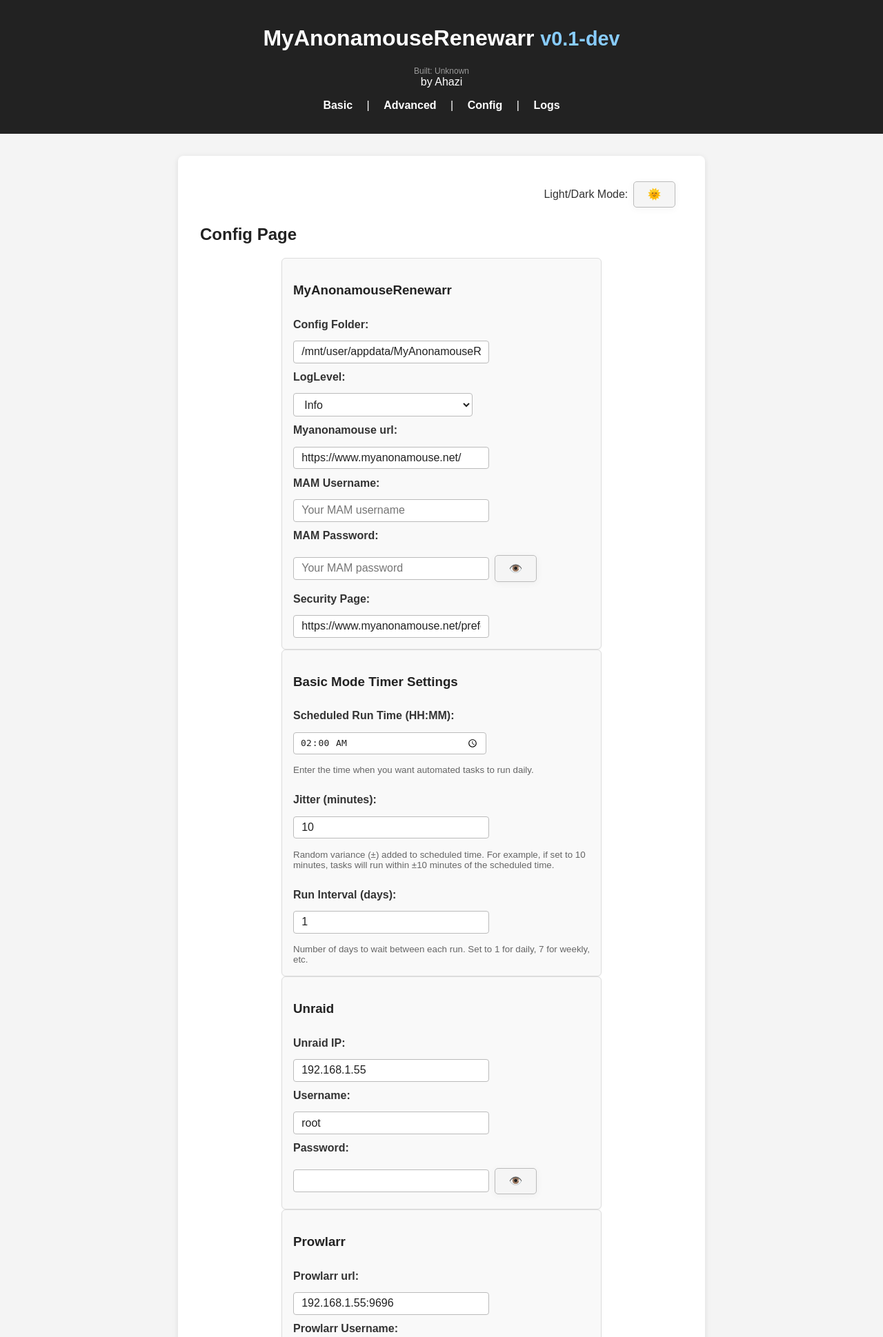
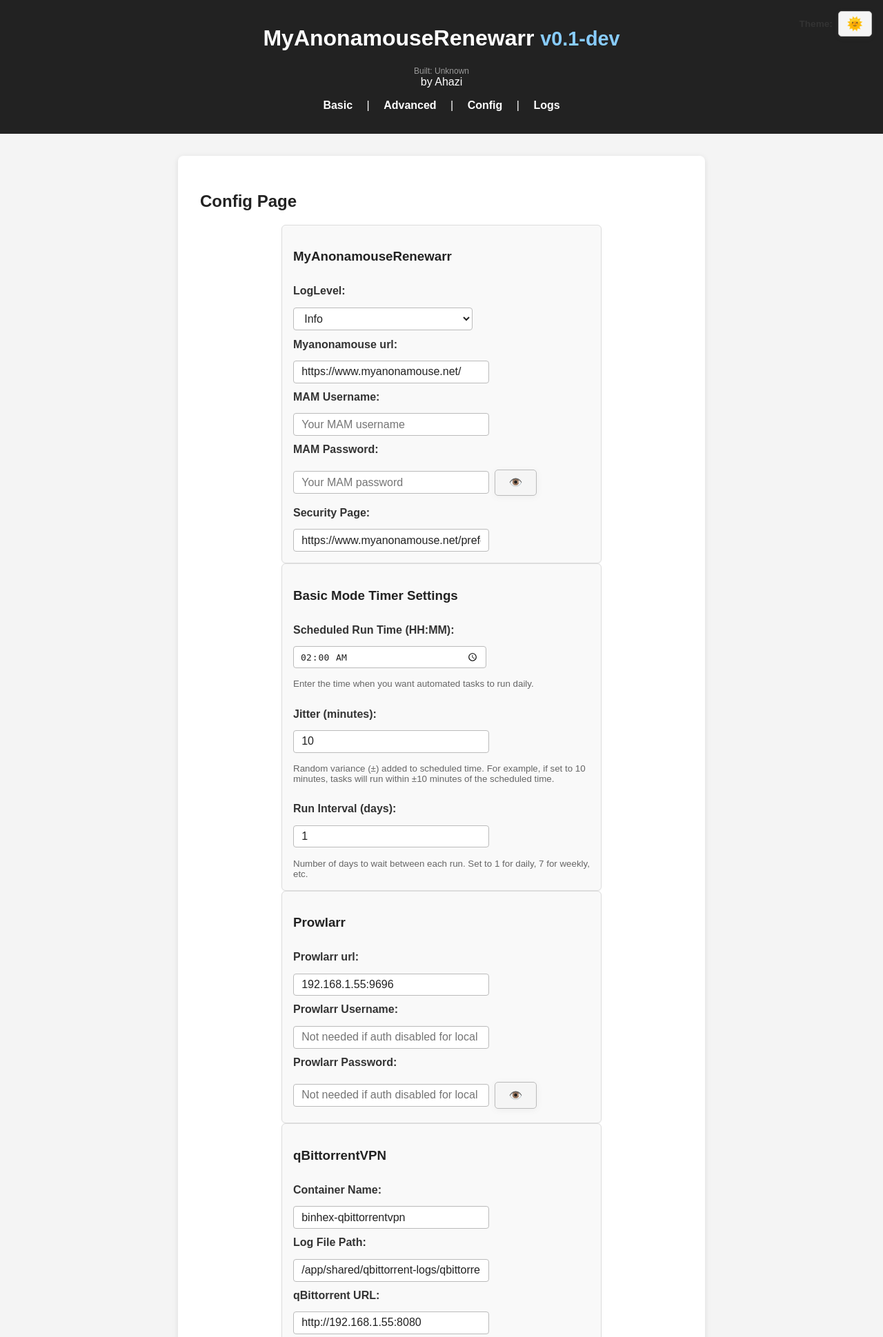
Before and after one commit to Ahazii/MAMRenewARR, a Flask app: page /config in a window 1280 px wide. Shown: the top 1939 px of the page at 69% size. Run offline with Flask 3, Linux system fonts and the light colour scheme; data that the repository does not hold is empty; parts of the project's set-up code (start-up, migrations or seed data) failed here and were passed over.

Commit message:
Feature: Move theme toggle to header, add timer description, remove unused config fields, enhance failure details in run history

```diff
--- a/app.py
+++ b/app.py
@@ -3076,21 +3076,28 @@ def save_run_to_history(success, steps):
     from datetime import datetime
 
     with timer_lock:
-        # Determine status
+        # Determine status and build detailed message
         if success:
             status = 'Success'
+            details = f"All {len(steps)} steps completed successfully"
         else:
             failed_steps = [s for s in steps if s['status'] in ['FAILED', 'ERROR']]
+            success_count = len([s for s in steps if s['status'] == 'SUCCESS'])
+
             if failed_steps:
                 status = 'Partial'
+                # Build detailed failure message
+                failed_names = [f"{s['name']} ({s['message'][:50]}...)" if len(s['message']) > 50 else f"{s['name']} ({s['message']})" for s in failed_steps]
+                details = f"{success_count}/{len(steps)} succeeded. Failed: {'; '.join(failed_names)}"
             else:
                 status = 'Failed'
+                details = f"All {len(steps)} steps failed"
 
         # Create history entry
         entry = {
             'timestamp': datetime.now().strftime('%Y-%m-%d %H:%M:%S'),
             'status': status,
-            'details': f"{len([s for s in steps if s['status'] == 'SUCCESS'])}/{len(steps)} steps succeeded"
+            'details': details
         }
 
         # Add to history (keep last 10)
--- a/templates/advanced.html
+++ b/templates/advanced.html
@@ -1,9 +1,5 @@
 {% extends "base.html" %}
 {% block content %}
-<div class="theme-toggle-bar">
-  <label for="theme-toggle">Light/Dark Mode:</label>
-  <button id="theme-toggle" title="Toggle light/dark mode">🌞/🌜</button>
-</div>
 <h2>Advanced Mode</h2>
 <div class="box">
   <h3>Step 1</h3>
--- a/templates/base.html
+++ b/templates/base.html
@@ -106,12 +106,39 @@ body.dark-mode .box button:hover, body.dark-mode button:hover {
 
 
         .button-row { display: flex; flex-wrap: wrap; gap: 0.6em; margin-bottom: 1em; }
-        .theme-toggle-bar { display: flex; justify-content: flex-end; align-items: center; margin-bottom: 1em; }
-        .theme-toggle-bar label { margin: 0 0.5em 0 0; min-width: unset; font-weight: 500; color: #444; }
+
+        /* Theme toggle in header */
+        .header-theme-toggle {
+            position: absolute;
+            top: 1em;
+            right: 1em;
+            display: flex;
+            align-items: center;
+            gap: 0.5em;
+        }
+        .header-theme-toggle label {
+            font-size: 0.85em;
+            color: #bbb;
+            margin: 0;
+            min-width: unset;
+        }
+        .header-theme-toggle button {
+            padding: 0.3em 0.6em;
+            font-size: 1.2em;
+            margin: 0;
+        }
+        body.dark-mode .header-theme-toggle label {
+            color: #999;
+        }
+        header { position: relative; }
     </style>
 </head>
 <body>
     <header>
+        <div class="header-theme-toggle">
+            <label for="theme-toggle">Theme:</label>
+            <button id="theme-toggle" title="Toggle light/dark mode">🌞</button>
+        </div>
         <h1>MyAnonamouseRenewarr <span class="version"><a href="https://github.com/Ahazii/MAMRenewARR/releases" target="_blank" title="View releases">{{ version }}</a></span></h1>
         <div class="build-date">Built: {{ build_date }}</div>
         <div>by Ahazi</div>
--- a/templates/config.html
+++ b/templates/config.html
@@ -1,14 +1,8 @@
 {% extends "base.html" %}
 {% block content %}
-<div class="theme-toggle-bar">
-  <label for="theme-toggle">Light/Dark Mode:</label>
-  <button id="theme-toggle" title="Toggle light/dark mode">🌞/🌜</button>
-</div>
 <h2>Config Page</h2>
 <div class="box config-fields">
   <h3>MyAnonamouseRenewarr</h3>
-  <label for="config-folder">Config Folder:</label>
-  <input type="text" id="config-folder" value="/mnt/user/appdata/MyAnonamouseRenewarr" title="Path to the docker's setting file">
   <label for="loglevel">LogLevel:</label>
   <select id="loglevel">
     <option value="Info">Info</option>
@@ -37,18 +31,6 @@
   <label for="timer-interval-days" style="margin-top:1em;">Run Interval (days):</label>
   <input type="number" id="timer-interval-days" value="1" min="1" max="365" title="Number of days between each automated run (e.g., 1 for daily, 7 for weekly)">
   <small style="display:block;margin-top:0.3em;color:#666;">Number of days to wait between each run. Set to 1 for daily, 7 for weekly, etc.</small>
-</div>
-<div class="box config-fields">
-  <h3>Unraid</h3>
-  <label for="unraid-ip">Unraid IP:</label>
-  <input type="text" id="unraid-ip" value="192.168.1.55">
-  <label for="unraid-username">Username:</label>
-  <input type="text" id="unraid-username" value="root">
-  <label for="unraid-password">Password:</label>
-  <div style="display:flex;align-items:center;gap:0.5em;">
-    <input type="password" id="unraid-password">
-    <button title="Show/Hide password">👁️</button>
-  </div>
 </div>
 <div class="box config-fields">
   <h3>Prowlarr</h3>
--- a/templates/logs.html
+++ b/templates/logs.html
@@ -1,10 +1,5 @@
 {% extends "base.html" %}
 {% block content %}
-<div class="theme-toggle-bar">
-    <label for="theme-toggle">Light/Dark Mode:</label>
-    <button id="theme-toggle">🌞</button>
-</div>
-
 <h2>Application Logs</h2>
 
 <div class="box">
```
Also changed, not shown: ENHANCEMENT_IDEAS.md (+22 -0 lines), templates/basic.html (+5 -4 lines).
